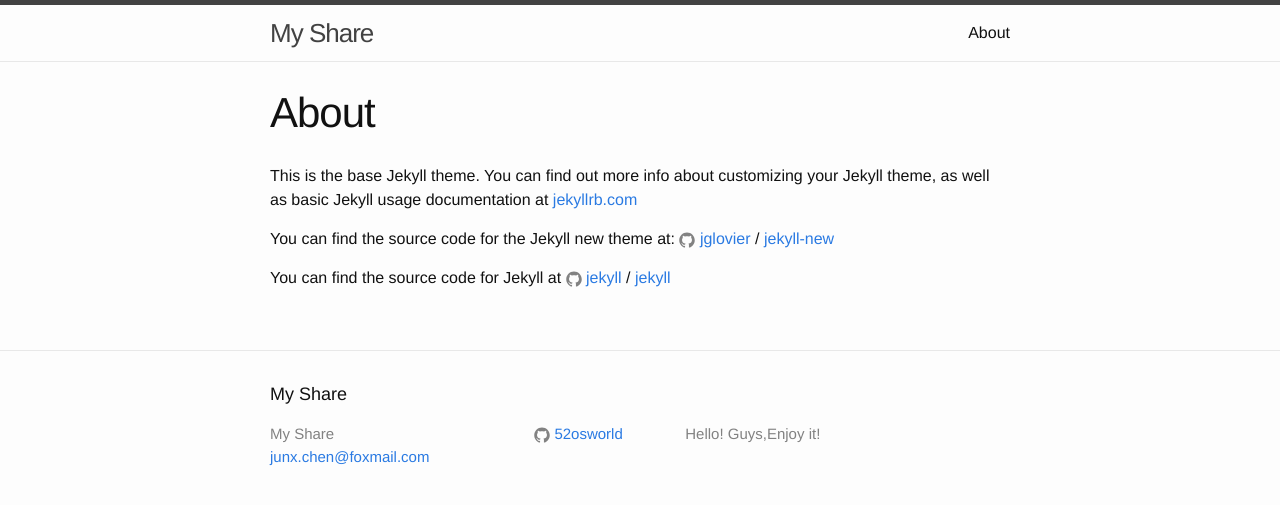
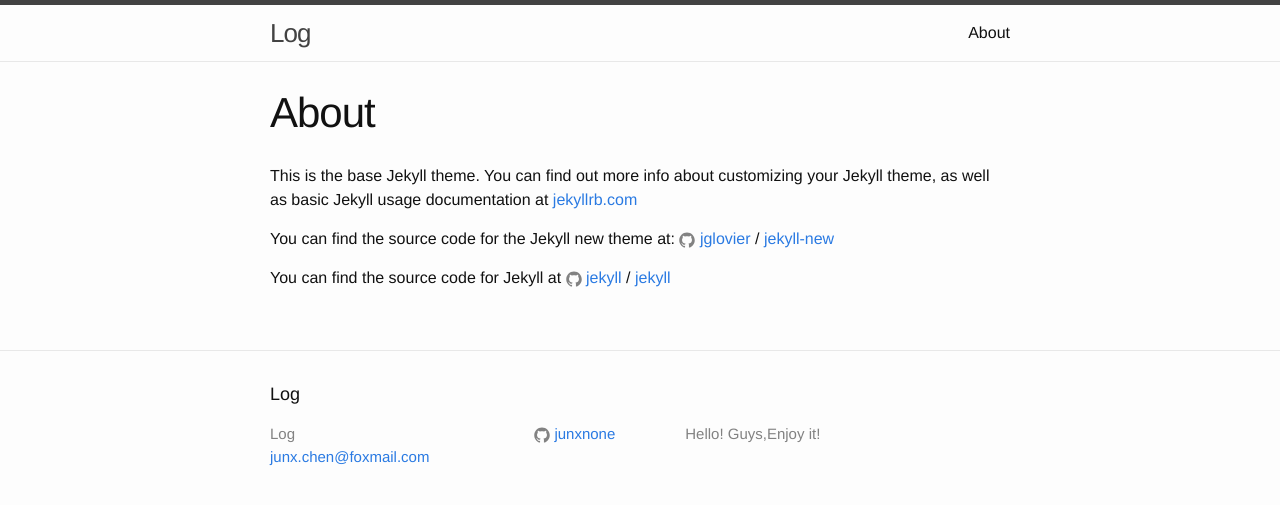
Before and after one commit to junxnone/tio, a Jekyll site: the page built from about.md, in a window 1280 px wide. Shown: the top 505 px of the page. Built offline with Jekyll 4.4.1, drawn with Linux system fonts in a browser that asks for light colours.

Commit message:
Update _config.yml

```diff
--- a/_config.yml
+++ b/_config.yml
@@ -6,13 +6,13 @@
 # 'jekyll serve'. If you change this file, please restart the server process.
 
 # Site settings
-title: My Share
+title: Log
 email: junx.chen@foxmail.com
 description: > # this means to ignore newlines until "baseurl:"
     Hello! Guys,Enjoy it!
 baseurl: "" # the subpath of your site, e.g. /blog
 url: "http://yourdomain.com" # the base hostname & protocol for your site
-github_username:  52osworld
+github_username:  junxnone
 
 # Build settings
 markdown: kramdown
```
